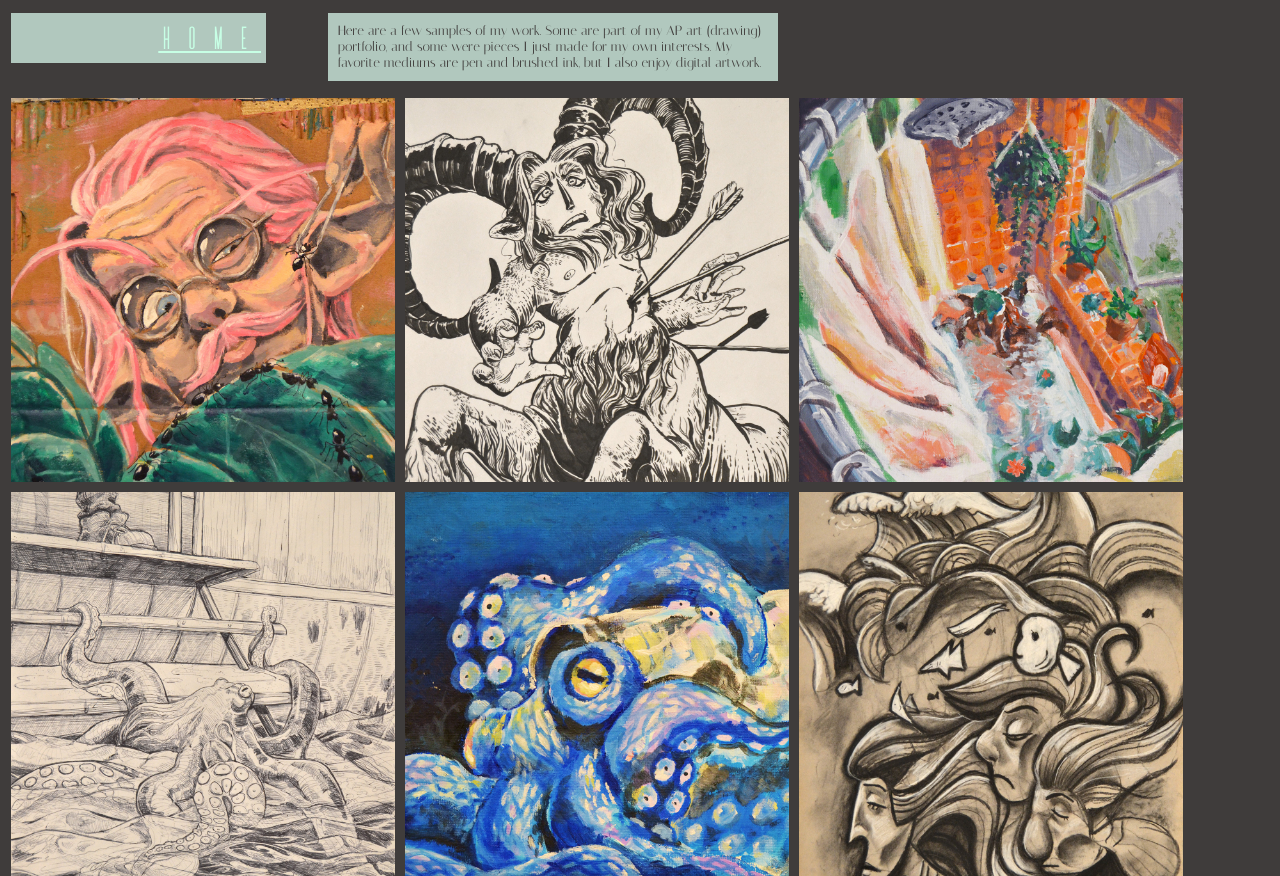
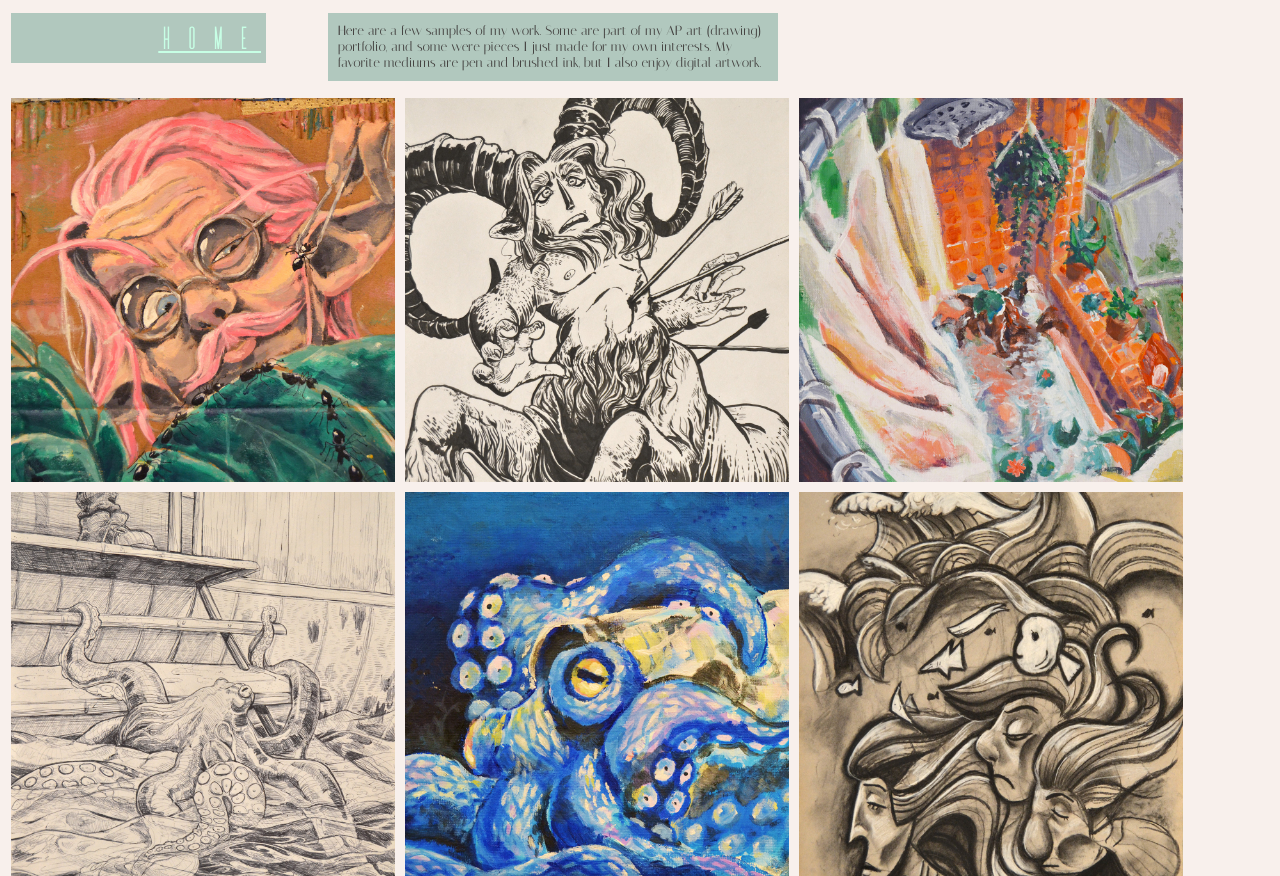
Before and after one commit to RavioliAligator/portfolio-website, a plain HTML site: page gallery.html in a window 1280 px wide. Shown: the top 876 px of the page. Drawn offline with Linux system fonts and the light colour scheme.

Commit message:
final commit before alt color scheme

```diff
--- a/css/barrybluejeans.css
+++ b/css/barrybluejeans.css
@@ -3,7 +3,7 @@
     margin: 50px;
 }
 #gallery-body{
-    background-color: #3F3C3B;
+    background-color: #f8f0ec;
 }
 
 @font-face {
```
Also changed, not shown: index.html (+1 -1 lines).
